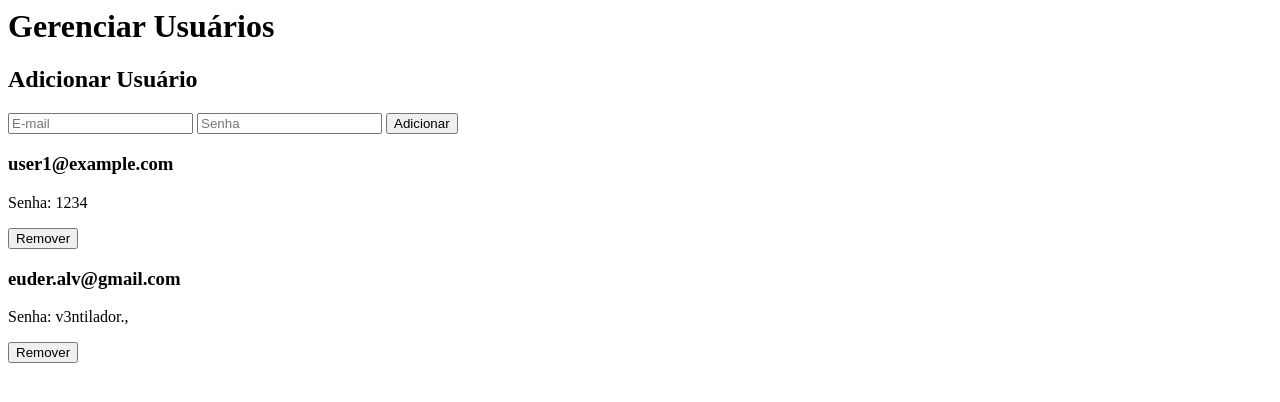
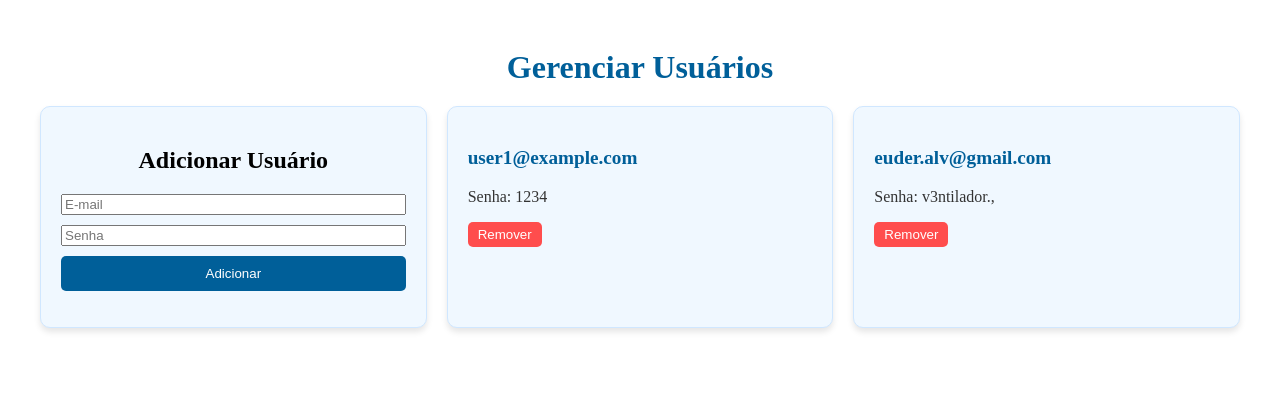
Before and after one commit to EuderAlves/dashboard-gestao, a Flask app: page /add_user in a window 1280 px wide. Shown: the top 402 px of the page. Run offline with Flask 3, Linux system fonts and the light colour scheme; the visitor is signed in with stand-in values (Sample User, id 1).

Commit message:
ajuste css

```diff
--- a/templates/add_user.html
+++ b/templates/add_user.html
@@ -1,3 +1,9 @@
+<head>
+    <meta charset="UTF-8">
+    <meta name="viewport" content="width=device-width, initial-scale=1.0">
+    <title>Gerenciar Usuários</title>
+    <link rel="stylesheet" href="{{ url_for('static', filename='css/style_cards.css') }}">
+</head>
 <div class="container">
     <h1>Gerenciar Usuários</h1>
     <div class="card-grid">
```
